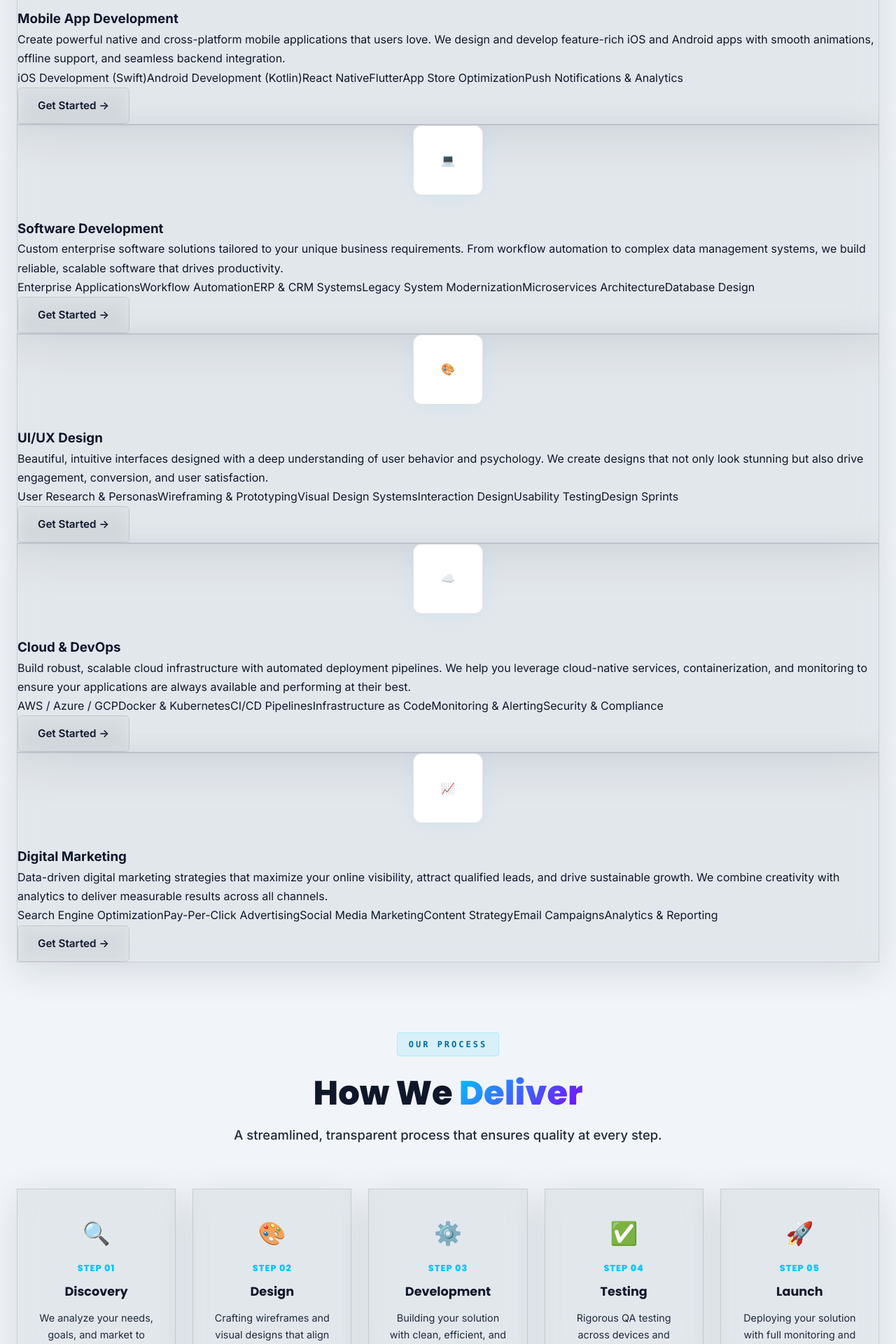
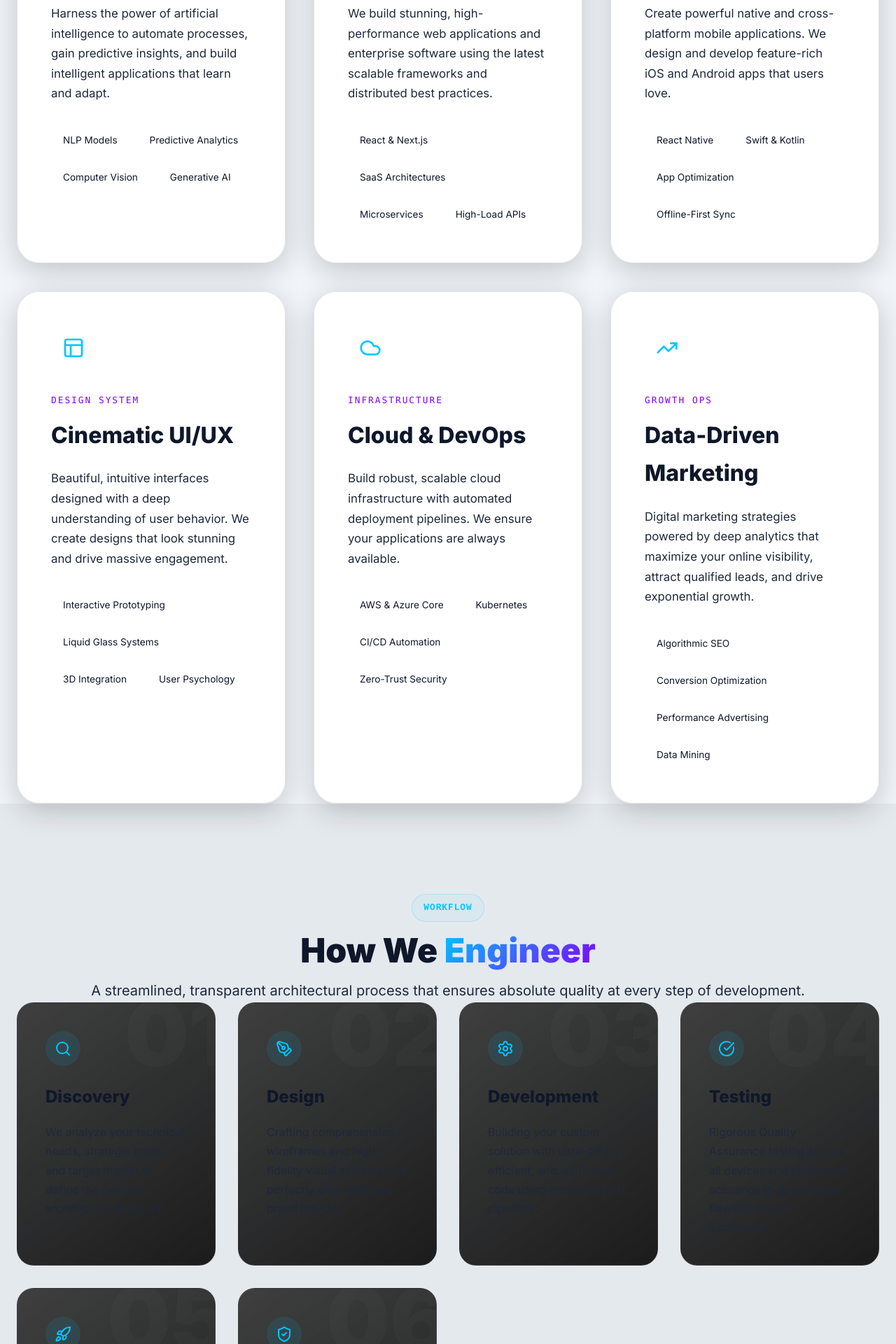
Before and after one commit to Eshbanoliver/techwebsite, a Next.js app: page /services in a window 1280 px wide. Shown: the part 860-2780 px from the top of the page at 70% size. Built offline with nearby package versions, Linux system fonts and the light colour scheme.

Commit message:
updated_files

```diff
--- a/app/globals.css
+++ b/app/globals.css
@@ -3991,3 +3991,149 @@ input, textarea, select { font-family: inherit; }
   background: linear-gradient(90deg, transparent, rgba(0, 198, 255, 0.5), transparent);
   margin: 40px 0;
 }
+
+
+/* ---- PREMIUM SERVICES PAGE STYLING ---- */
+.service-showcase-grid {
+  display: grid;
+  grid-template-columns: repeat(auto-fit, minmax(380px, 1fr));
+  gap: 40px;
+  margin-top: 60px;
+}
+
+.premium-service-card {
+  background: var(--bg-card);
+  border: 1px solid var(--border-glass);
+  border-radius: 32px;
+  padding: 48px;
+  position: relative;
+  overflow: hidden;
+  transition: all 0.6s cubic-bezier(0.16, 1, 0.3, 1);
+  box-shadow: 0 10px 40px rgba(0,0,0,0.2);
+}
+
+.premium-service-card::before {
+  content: '';
+  position: absolute;
+  top: 0;
+  left: 0;
+  width: 100%;
+  height: 100%;
+  background: radial-gradient(circle at top right, rgba(0, 198, 255, 0.1), transparent 60%);
+  opacity: 0;
+  transition: opacity 0.6s;
+  pointer-events: none;
+}
+
+.premium-service-card:hover {
+  transform: translateY(-10px);
+  border-color: rgba(0, 198, 255, 0.3);
+  box-shadow: 0 20px 60px rgba(0, 198, 255, 0.15);
+}
+
+.premium-service-card:hover::before {
+  opacity: 1;
+}
+
+.psc-icon-box {
+  width: 64px;
+  height: 64px;
+  background: rgba(255,255,255,0.05);
+  border: 1px solid rgba(255,255,255,0.1);
+  border-radius: 16px;
+  display: flex;
+  align-items: center;
+  justify-content: center;
+  margin-bottom: 32px;
+  color: var(--neon-blue);
+  box-shadow: inset 0 0 20px rgba(255,255,255,0.02);
+}
+
+.psc-category {
+  font-family: 'Consolas', monospace;
+  font-size: 0.8rem;
+  letter-spacing: 2px;
+  text-transform: uppercase;
+  color: var(--neon-purple);
+  margin-bottom: 12px;
+  display: block;
+}
+
+.psc-title {
+  font-size: 2rem;
+  font-weight: 800;
+  color: var(--text-primary);
+  margin-bottom: 20px;
+}
+
+.psc-desc {
+  font-size: 1.05rem;
+  line-height: 1.7;
+  color: var(--text-secondary);
+  margin-bottom: 32px;
+}
+
+.psc-features {
+  display: flex;
+  flex-wrap: wrap;
+  gap: 12px;
+}
+
+.psc-feature-tag {
+  background: rgba(255,255,255,0.03);
+  border: 1px solid rgba(255,255,255,0.08);
+  padding: 8px 16px;
+  border-radius: 20px;
+  font-size: 0.85rem;
+  color: var(--text-primary);
+  transition: all 0.3s;
+}
+
+.premium-service-card:hover .psc-feature-tag {
+  border-color: rgba(0, 198, 255, 0.3);
+  background: rgba(0, 198, 255, 0.05);
+}
+
+.process-timeline-v2 {
+  display: grid;
+  grid-template-columns: repeat(auto-fit, minmax(280px, 1fr));
+  gap: 32px;
+}
+
+.process-step-v2 {
+  background: linear-gradient(145deg, rgba(20,20,20,0.8), rgba(5,5,5,0.9));
+  border: 1px solid rgba(255,255,255,0.05);
+  border-radius: 24px;
+  padding: 40px;
+  position: relative;
+  overflow: hidden;
+}
+
+.process-step-v2 .step-num {
+  position: absolute;
+  top: -20px;
+  right: -20px;
+  font-size: 8rem;
+  font-weight: 900;
+  color: rgba(255,255,255,0.02);
+  line-height: 1;
+  pointer-events: none;
+}
+
+.process-step-v2 .step-icon {
+  width: 50px;
+  height: 50px;
+  border-radius: 50%;
+  background: rgba(0, 198, 255, 0.1);
+  display: flex;
+  align-items: center;
+  justify-content: center;
+  color: var(--neon-blue);
+  margin-bottom: 24px;
+}
+
+@media (max-width: 768px) {
+  .service-showcase-grid {
+    grid-template-columns: 1fr;
+  }
+}
--- a/app/services/page.tsx
+++ b/app/services/page.tsx
@@ -2,9 +2,16 @@
 import { motion } from 'framer-motion';
 import Link from 'next/link';
 import SectionReveal from '@/components/SectionReveal';
+import ParticleBackground from '@/components/ParticleBackground';
+import {
+  Cpu, Code, Smartphone, Layout, Cloud, TrendingUp, Search,
+  PenTool, Settings, CheckCircle, Rocket, ShieldCheck,
+  BrainCircuit
+} from 'lucide-react';
 
 interface ServiceDetail {
-  icon: string;
+  category: string;
+  icon: React.ReactNode;
   title: string;
   desc: string;
   features: string[];
@@ -14,169 +21,198 @@ interface ProcessStep {
   num: string;
   title: string;
   desc: string;
-  icon: string;
+  icon: React.ReactNode;
 }
 
 const services: ServiceDetail[] = [
   {
-    icon: '🤖',
+    category: "Neural Core",
+    icon: <BrainCircuit size={32} />,
     title: 'AI & Machine Learning',
-    desc: 'Harness the power of artificial intelligence to automate processes, gain predictive insights, and build intelligent applications that learn and adapt. Our AI solutions are designed to give your business a competitive edge in the data-driven economy.',
-    features: ['Natural Language Processing', 'Computer Vision', 'Predictive Analytics', 'Chatbots & Virtual Assistants', 'Recommendation Engines', 'Data Mining & Analysis'],
+    desc: 'Harness the power of artificial intelligence to automate processes, gain predictive insights, and build intelligent applications that learn and adapt.',
+    features: ['NLP Models', 'Predictive Analytics', 'Computer Vision', 'Generative AI'],
   },
   {
-    icon: '🌐',
-    title: 'Web Development',
-    desc: 'We build stunning, high-performance websites and web applications using the latest frameworks and best practices. From corporate sites to complex SaaS platforms, we deliver pixel-perfect, responsive, and blazing-fast web experiences.',
-    features: ['React & Next.js', 'Progressive Web Apps', 'E-Commerce Solutions', 'Custom CMS Development', 'API Development', 'Performance Optimization'],
+    category: "Architecture",
+    icon: <Code size={32} />,
+    title: 'Enterprise Development',
+    desc: 'We build stunning, high-performance web applications and enterprise software using the latest scalable frameworks and distributed best practices.',
+    features: ['React & Next.js', 'SaaS Architectures', 'Microservices', 'High-Load APIs'],
   },
   {
-    icon: '📱',
-    title: 'Mobile App Development',
-    desc: 'Create powerful native and cross-platform mobile applications that users love. We design and develop feature-rich iOS and Android apps with smooth animations, offline support, and seamless backend integration.',
-    features: ['iOS Development (Swift)', 'Android Development (Kotlin)', 'React Native', 'Flutter', 'App Store Optimization', 'Push Notifications & Analytics'],
+    category: "Interfaces",
+    icon: <Smartphone size={32} />,
+    title: 'Mobile Engineering',
+    desc: 'Create powerful native and cross-platform mobile applications. We design and develop feature-rich iOS and Android apps that users love.',
+    features: ['React Native', 'Swift & Kotlin', 'App Optimization', 'Offline-First Sync'],
   },
   {
-    icon: '💻',
-    title: 'Software Development',
-    desc: 'Custom enterprise software solutions tailored to your unique business requirements. From workflow automation to complex data management systems, we build reliable, scalable software that drives productivity.',
-    features: ['Enterprise Applications', 'Workflow Automation', 'ERP & CRM Systems', 'Legacy System Modernization', 'Microservices Architecture', 'Database Design'],
+    category: "Design System",
+    icon: <Layout size={32} />,
+    title: 'Cinematic UI/UX',
+    desc: 'Beautiful, intuitive interfaces designed with a deep understanding of user behavior. We create designs that look stunning and drive massive engagement.',
+    features: ['Interactive Prototyping', 'Liquid Glass Systems', '3D Integration', 'User Psychology'],
   },
   {
-    icon: '🎨',
-    title: 'UI/UX Design',
-    desc: 'Beautiful, intuitive interfaces designed with a deep understanding of user behavior and psychology. We create designs that not only look stunning but also drive engagement, conversion, and user satisfaction.',
-    features: ['User Research & Personas', 'Wireframing & Prototyping', 'Visual Design Systems', 'Interaction Design', 'Usability Testing', 'Design Sprints'],
+    category: "Infrastructure",
+    icon: <Cloud size={32} />,
+    title: 'Cloud & DevOps',
+    desc: 'Build robust, scalable cloud infrastructure with automated deployment pipelines. We ensure your applications are always available.',
+    features: ['AWS & Azure Core', 'Kubernetes', 'CI/CD Automation', 'Zero-Trust Security'],
   },
   {
-    icon: '☁️',
-    title: 'Cloud & DevOps',
-    desc: 'Build robust, scalable cloud infrastructure with automated deployment pipelines. We help you leverage cloud-native services, containerization, and monitoring to ensure your applications are always available and performing at their best.',
-    features: ['AWS / Azure / GCP', 'Docker & Kubernetes', 'CI/CD Pipelines', 'Infrastructure as Code', 'Monitoring & Alerting', 'Security & Compliance'],
-  },
-  {
-    icon: '📈',
-    title: 'Digital Marketing',
-    desc: 'Data-driven digital marketing strategies that maximize your online visibility, attract qualified leads, and drive sustainable growth. We combine creativity with analytics to deliver measurable results across all channels.',
-    features: ['Search Engine Optimization', 'Pay-Per-Click Advertising', 'Social Media Marketing', 'Content Strategy', 'Email Campaigns', 'Analytics & Reporting'],
+    category: "Growth Ops",
+    icon: <TrendingUp size={32} />,
+    title: 'Data-Driven Marketing',
+    desc: 'Digital marketing strategies powered by deep analytics that maximize your online visibility, attract qualified leads, and drive exponential growth.',
+    features: ['Algorithmic SEO', 'Conversion Optimization', 'Performance Advertising', 'Data Mining'],
   },
 ];
 
 const processSteps: ProcessStep[] = [
-  { num: '01', title: 'Discovery', desc: 'We analyze your needs, goals, and market to define the perfect strategy.', icon: '🔍' },
-  { num: '02', title: 'Design', desc: 'Crafting wireframes and visual designs that align with your brand identity.', icon: '🎨' },
-  { num: '03', title: 'Development', desc: 'Building your solution with clean, efficient, and well-tested code.', icon: '⚙️' },
-  { num: '04', title: 'Testing', desc: 'Rigorous QA testing across devices and scenarios for a flawless launch.', icon: '✅' },
-  { num: '05', title: 'Launch', desc: 'Deploying your solution with full monitoring and performance optimization.', icon: '🚀' },
-  { num: '06', title: 'Support', desc: 'Ongoing maintenance, updates, and feature enhancements post-launch.', icon: '💎' },
+  { num: '01', title: 'Discovery', desc: 'We analyze your technical needs, strategic goals, and target market to define the perfect architectural blueprint.', icon: <Search size={24} /> },
+  { num: '02', title: 'Design', desc: 'Crafting comprehensive wireframes and high-fidelity visual systems that perfectly align with your brand identity.', icon: <PenTool size={24} /> },
+  { num: '03', title: 'Development', desc: 'Building your custom solution with ultra-clean, efficient, and well-tested code using modern CI/CD pipelines.', icon: <Settings size={24} /> },
+  { num: '04', title: 'Testing', desc: 'Rigorous Quality Assurance testing across all devices and edge-case scenarios to guarantee a flawless launch experience.', icon: <CheckCircle size={24} /> },
+  { num: '05', title: 'Deployment', desc: 'Deploying your solution gracefully with full automated monitoring and continuous performance optimization protocols.', icon: <Rocket size={24} /> },
+  { num: '06', title: 'Evolution', desc: 'Ongoing maintenance, intelligent updates, and strategic feature enhancements to keep your tech stack ahead of the curve.', icon: <ShieldCheck size={24} /> },
 ];
 
 export default function ServicesPage(): React.JSX.Element {
   return (
-    <>
+    <main className="min-h-screen pt-24 bg-primary text-primary relative overflow-hidden">
+      <ParticleBackground />
+
       {/* Page Header */}
-      <div className="page-header">
-        <div className="page-header-content">
+      <div className="relative py-32 overflow-hidden">
+        <div className="absolute inset-0 bg-gradient-to-b from-blue-900/10 to-transparent pointer-events-none" />
+        <div className="container px-6 relative z-10 text-center max-w-4xl mx-auto">
           <motion.div initial={{ opacity: 0, y: 20 }} animate={{ opacity: 1, y: 0 }} transition={{ duration: 0.6 }}>
-            <span className="section-label">Our Services</span>
+            <span className="section-label-hacker mx-auto mb-6" style={{ display: 'inline-flex' }}>Capabilities</span>
           </motion.div>
-          <motion.h1 initial={{ opacity: 0, y: 30 }} animate={{ opacity: 1, y: 0 }} transition={{ duration: 0.7, delay: 0.2 }}>
+          <motion.h1 className="text-6xl md:text-7xl font-black mb-8" initial={{ opacity: 0, y: 30 }} animate={{ opacity: 1, y: 0 }} transition={{ duration: 0.7, delay: 0.2 }}>
             Solutions That <span className="gradient-text">Transform</span>
           </motion.h1>
-          <motion.p initial={{ opacity: 0, y: 20 }} animate={{ opacity: 1, y: 0 }} transition={{ duration: 0.6, delay: 0.4 }}>
-            Comprehensive technology services designed to accelerate your business growth and digital presence.
+          <motion.p className="text-xl text-secondary" initial={{ opacity: 0, y: 20 }} animate={{ opacity: 1, y: 0 }} transition={{ duration: 0.6, delay: 0.4 }}>
+            We engineer comprehensive technology solutions designed to accelerate your business growth and dominate the digital landscape.
           </motion.p>
         </div>
       </div>
 
       {/* Services List */}
-      <section className="service-detail" id="services-list">
-        <div className="container">
+      <section className="py-12 pb-32 relative z-10" id="services-list">
+        <div className="container px-6">
+          <div className="service-showcase-grid">
             {services.map((s, i) => (
               <motion.div
                 key={i}
-              className="service-detail-card glass-card"
+                className="premium-service-card"
                 initial={{ opacity: 0, y: 40 }}
                 whileInView={{ opacity: 1, y: 0 }}
                 viewport={{ once: true }}
-              transition={{ duration: 0.6, delay: 0.1 }}
+                transition={{ duration: 0.6, delay: i * 0.1 }}
                 id={`service-${i}`}
               >
-              <div className="service-detail-icon">{s.icon}</div>
-              <div className="service-detail-content">
-                <h3>{s.title}</h3>
-                <p>{s.desc}</p>
-                <div className="service-detail-features">
+                <div className="psc-icon-box">{s.icon}</div>
+                <span className="psc-category">{s.category}</span>
+                <h3 className="psc-title">{s.title}</h3>
+                <p className="psc-desc">{s.desc}</p>
+                <div className="psc-features">
                   {s.features.map((f, j) => (
-                    <span key={j} className="service-feature-tag">{f}</span>
+                    <span key={j} className="psc-feature-tag">{f}</span>
                   ))}
                 </div>
-                <Link href="/contact" className="btn btn-secondary" style={{ display: 'inline-flex' }}>
-                  Get Started →
-                </Link>
-              </div>
-            </motion.div>
-          ))}
-        </div>
-      </section>
-
-      {/* Process */}
-      <section className="section" id="our-process">
-        <div className="container">
-          <SectionReveal>
-            <div className="section-header">
-              <span className="section-label">Our Process</span>
-              <h2 className="section-title">How We <span className="gradient-text">Deliver</span></h2>
-              <p className="section-subtitle">A streamlined, transparent process that ensures quality at every step.</p>
-            </div>
-          </SectionReveal>
-          <div className="metrics-grid" style={{ gridTemplateColumns: 'repeat(auto-fit, minmax(220px, 1fr))' }}>
-            {processSteps.map((step, i) => (
-              <motion.div
-                key={i}
-                className="glass-card"
-                style={{ padding: '36px 24px', textAlign: 'center' }}
-                initial={{ opacity: 0, y: 30 }}
-                whileInView={{ opacity: 1, y: 0 }}
-                viewport={{ once: true }}
-                transition={{ duration: 0.5, delay: i * 0.08 }}
-              >
-                <div style={{ fontSize: '2rem', marginBottom: 12 }}>{step.icon}</div>
-                <div style={{
-                  fontFamily: 'var(--font-heading)', fontSize: '0.8rem', fontWeight: 800,
-                  color: 'var(--neon-blue)', marginBottom: 8, letterSpacing: 1,
-                }}>
-                  STEP {step.num}
-                </div>
-                <h3 style={{ fontFamily: 'var(--font-heading)', fontWeight: 700, marginBottom: 10, fontSize: '1.1rem' }}>
-                  {step.title}
-                </h3>
-                <p style={{ color: 'var(--text-secondary)', fontSize: '0.9rem', lineHeight: 1.7 }}>
-                  {step.desc}
-                </p>
               </motion.div>
             ))}
           </div>
         </div>
       </section>
 
-      {/* CTA */}
-      <section className="section" id="services-cta">
-        <div className="container">
+      {/* Process */}
+      <section className="py-32 relative z-10" style={{ background: 'var(--grid-color)', borderTop: '1px solid rgba(255,255,255,0.05)', borderBottom: '1px solid rgba(255,255,255,0.05)' }} id="our-process">
+        <div className="container px-6">
           <SectionReveal>
-            <div className="cta-section glass-card" style={{ padding: '80px 40px', borderRadius: 'var(--radius-xl)' }}>
-              <div className="cta-bg" />
-              <div className="cta-content">
-                <h2>Need a Custom <span className="gradient-text">Solution</span>?</h2>
-                <p>Tell us about your project and we&apos;ll craft the perfect technology strategy for your goals.</p>
-                <div className="cta-buttons">
-                  <Link href="/contact" className="btn btn-glow" id="services-cta-btn">Get a Free Quote →</Link>
+            <div className="text-center mb-20 max-w-3xl mx-auto">
+              <span className="section-label-hacker mx-auto mb-6" style={{ display: 'inline-flex' }}>Workflow</span>
+              <h2 className="text-5xl font-black mb-6">How We <span className="gradient-text">Engineer</span></h2>
+              <p className="text-xl text-secondary">A streamlined, transparent architectural process that ensures absolute quality at every step of development.</p>
+            </div>
+          </SectionReveal>
+
+          <div className="process-timeline-v2">
+            {processSteps.map((step, i) => (
+              <motion.div
+                key={i}
+                className="process-step-v2"
+                initial={{ opacity: 0, y: 30 }}
+                whileInView={{ opacity: 1, y: 0 }}
+                viewport={{ once: true }}
+                transition={{ duration: 0.5, delay: i * 0.1 }}
+              >
+                <div className="step-num">{step.num}</div>
+                <div className="step-icon">{step.icon}</div>
+                <h3 className="text-2xl font-bold mb-4">{step.title}</h3>
+                <p className="text-secondary leading-relaxed">{step.desc}</p>
+              </motion.div>
+            ))}
+          </div>
+        </div>
+      </section>
+
+      {/* ===== TECH CTA ===== */}
+      <section className="section py-32 relative z-10" id="cta">
+        <div className="container px-6">
+          <SectionReveal>
+            <div className="cta-tech-wrapper">
+              <div className="cta-tech-grid" />
+              <div className="cta-tech-scan" />
+
+              {/* Corner Decals */}
+              <div className="cta-tech-corner corner-tl" />
+              <div className="cta-tech-corner corner-tr" />
+              <div className="cta-tech-corner corner-bl" />
+              <div className="cta-tech-corner corner-br" />
+
+              {/* Technical Data Decals */}
+              <div className="cta-tech-status-bars">
+                <div className="status-row">
+                  <span>Core Logic</span>
+                  <div className="status-bar-bg"><div className="status-bar-fill" style={{ animationDelay: '0s' }} /></div>
+                </div>
+                <div className="status-row">
+                  <span>Neural Net</span>
+                  <div className="status-bar-bg"><div className="status-bar-fill" style={{ animationDelay: '-1.5s' }} /></div>
+                </div>
+                <div className="status-row">
+                  <span>Sync Status</span>
+                  <div className="status-row-text" style={{ color: '#00ff00' }}>[ ACTIVE ]</div>
+                </div>
+              </div>
+
+              <div className="cta-tech-coordinates">
+                SEC_ID: MS_INF_SER_26 // LOC: UDAIPUR_IN // 24.5854° N, 73.7125° E
+              </div>
+
+              <div className="cta-tech-content">
+                <h2 className="cta-tech-title">
+                  Ready to Build the <span className="gradient-text">Exceptional</span>?
+                </h2>
+                <p className="cta-tech-subtitle">
+                  Stop settling for standard templates. Our technical team is standing by to architect your next digital breakthrough.
+                </p>
+                <div className="cta-tech-buttons">
+                  <Link href="/contact" className="btn btn-tech" id="cta-contact">
+                    Initialize Protocol →
+                  </Link>
+                  <Link href="/portfolio" className="btn btn-tech btn-tech-secondary" id="cta-quote">
+                    View Data Logs
+                  </Link>
                 </div>
               </div>
             </div>
           </SectionReveal>
         </div>
       </section>
-    </>
+    </main>
   );
 }
```
Lines whose indentation alone changed are shown as unchanged.
